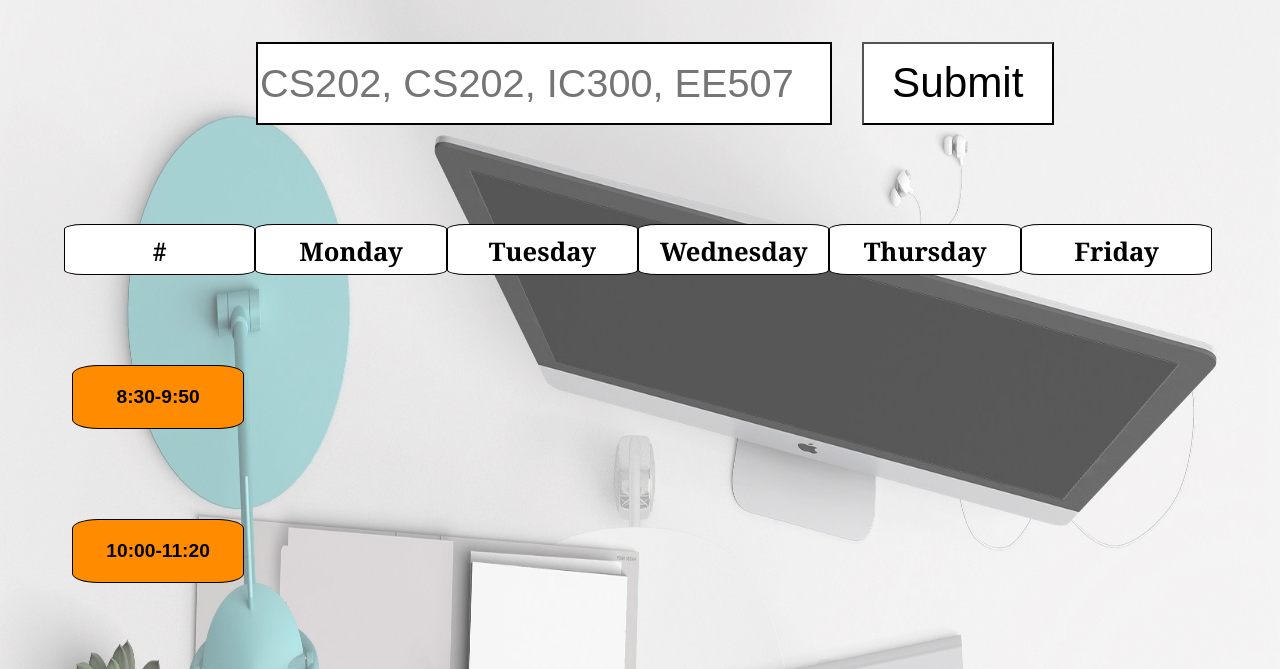
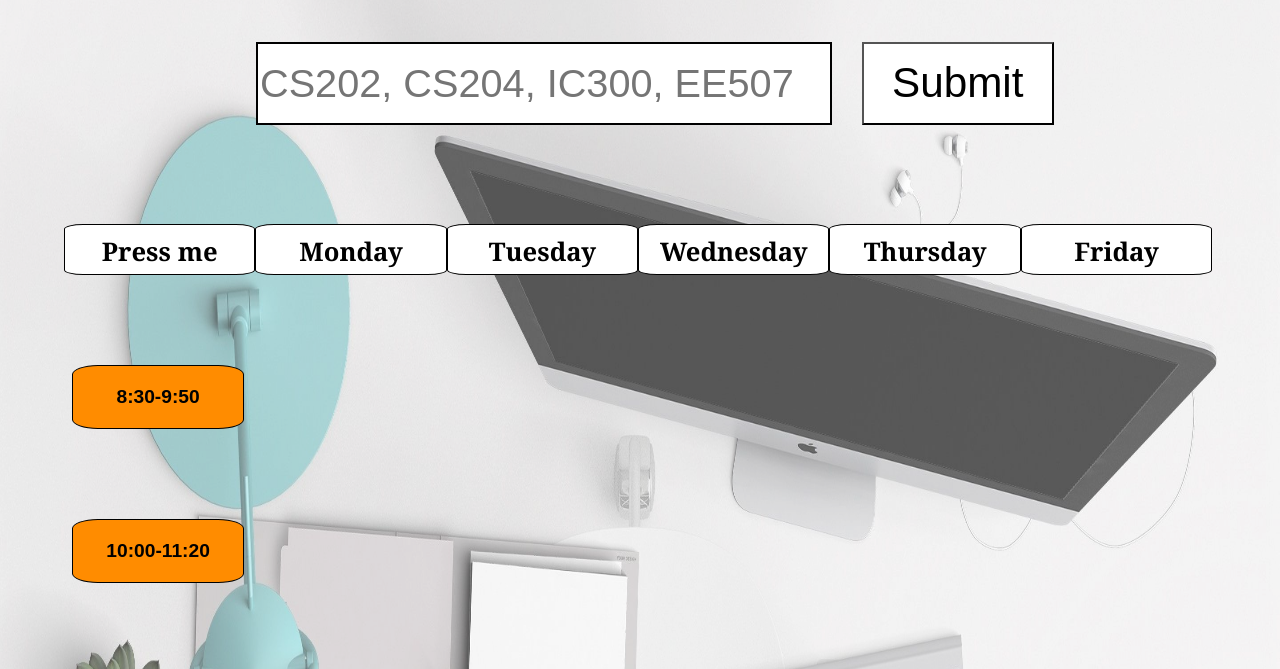
Before and after one commit to viveksingh160299/Time_Table_Calc, a plain HTML site: page index.htm in a window 1280 px wide. Shown: the part 128-797 px from the top of the page. Drawn offline with Linux system fonts and the light colour scheme.

Commit message:
Update index.htm

```diff
--- a/index.htm
+++ b/index.htm
@@ -20,11 +20,11 @@
 
 <p id="coursecode"> Enter Course Code  </p>
 
-<input type="search" id="searchbar" name="search" placeholder="CS202, CS202, IC300, EE507" size="100" required/>
+<input type="search" id="searchbar" name="search" placeholder="CS202, CS204, IC300, EE507" size="100" required/>
 <input type="button" id="searchbutton" value="Submit" ng-click="dev()" />
 <br> <br>
 
-<input type="button" value="#" ng-click="toggle('-1')"  id="B"/>
+<input type="button" value="Press me" ng-click="toggle('-1')"  id="B"/>
 <input type="button" value="Monday" ng-click="toggle('0')" id="B1"/>
 <input type="button" value="Tuesday" ng-click="toggle('1')" id="B2"/>
 <input type="button" value="Wednesday" ng-click="toggle('2')" id="B3"/>
```
